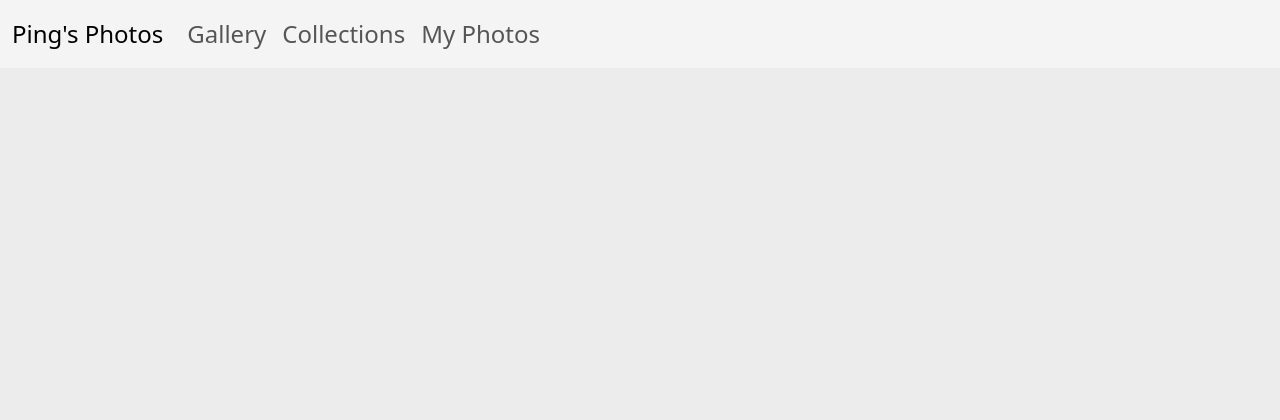
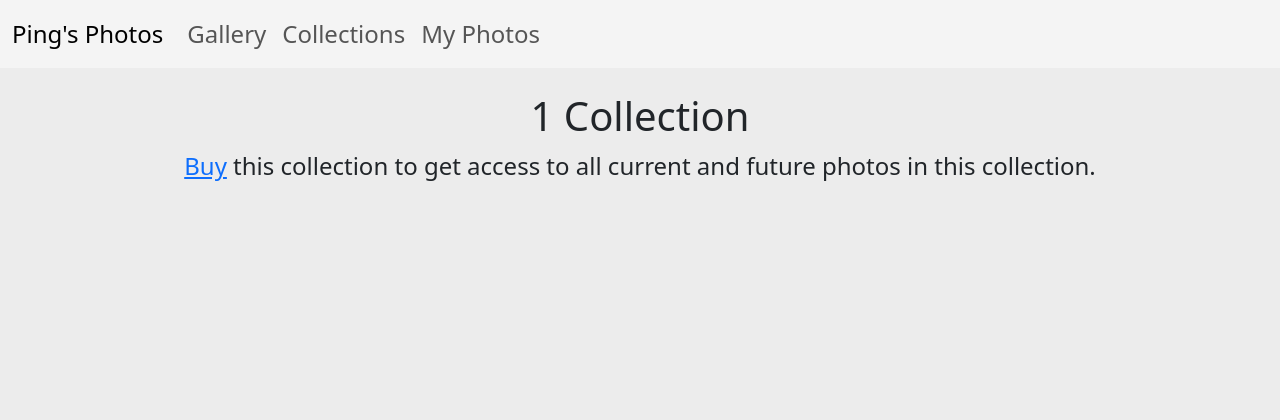
Before and after one commit to MyPingO/Photo-Site, a Flask app: page /collection/1 in a window 1280 px wide. Shown: the top 420 px of the page. Run offline with Flask 2, Linux system fonts and the light colour scheme; the visitor is signed in with stand-in values (Sample User, id 1); data comes from the database, SQL or seed files in the repository; data that the repository does not hold is empty; some libraries are stand-ins or nearby versions.

Commit message:
Added collections, edited html/css

```diff
--- a/app/forms.py
+++ b/app/forms.py
@@ -30,6 +30,6 @@ class SignupForm(FlaskForm):
 
 class EditPhotoForm(FlaskForm):
     description = StringField('Description')
-    category = SelectField('Category', choices=[('',''), ('Flowers & Plants', 'Flowers & Plants'), ('Birds', 'Birds'), ('Animals', 'Animals'), ('Bugs', 'Bugs'), ('Landscapes', 'Landscapes'), ('People', 'People'), ('Other', 'Other')])
+    category = SelectField('Category', choices=[('',''), ('Flowers & Plants', 'Flowers & Plants'), ('Birds', 'Birds'), ('Animals', 'Animals'), ('Bugs', 'Bugs'), ('Landscapes', 'Landscapes'), ('People', 'People'), ('Food', 'Food'), ('Architecture', 'Architecture'), ('Other', 'Other')])
     price = StringField('Price')
     submit = SubmitField('Submit')
--- a/app/routes.py
+++ b/app/routes.py
@@ -3,13 +3,16 @@ from flask import jsonify, render_template, flash, send_from_directory, url_for,
 from flask_login import login_required, current_user, login_user
 from werkzeug.security import check_password_hash, generate_password_hash
 from werkzeug.utils import secure_filename
-from .models import Photo, User, Purchase
+from .models import CollectionPurchase, Photo, User, Purchase
 from .forms import PhotoUploadForm, PurchaseSearchForm, LoginForm, SignupForm, EditPhotoForm
 from app import app, db, login_manager
 from PIL import Image, ImageDraw, ImageFont, ImageOps
 from math import sqrt
 from random import shuffle, choice
 import re, os, stripe
+
+collection_categories = ['Flowers & Plants', 'Animals', 'Birds', 'Bugs', 'Landscapes', 'Food', 'People', 'Architecture', 'Other']
+collection_price = 19.99
 
 # two decorators, same function
 @app.route('/')
@@ -30,13 +33,14 @@ def collections():
         photos = Photo.query.filter_by(category=category).all()
         random_images[category] = choice(photos) if photos else None
 
-    return render_template('collections.html', categories=categories, random_images=random_images)
+    return render_template('collections.html', categories=categories, random_images=random_images, collection_price=collection_price)
 
 @app.route('/collection/<category>')
 def collection(category):
     photos = Photo.query.filter_by(category=category).all()
     shuffle(photos)
-    return render_template('collection.html', photos=photos)
+    collection_purchased = True if CollectionPurchase.query.filter_by(category=category, user_id=current_user.id).first() else False
+    return render_template('collection.html', photos=photos, category=category, collection_purchased=collection_purchased)
 
 @app.route('/upload', methods=['GET', 'POST'])
 @login_required
@@ -150,7 +154,6 @@ def edit_photo(photo_id):
     else:
         return render_template('edit_photo.html', form=form, photo=photo)
 
-
 @app.route('/delete_photo/<int:photo_id>', methods=['POST'])
 @login_required
 def delete_photo(photo_id):
@@ -172,25 +175,9 @@ def delete_photo(photo_id):
         flash('Photo deleted')
         return redirect(url_for('gallery'))
 
-@app.route('/admin/search_purchases', methods=['GET', 'POST'])
+@app.route('/purchase_photo/<int:photo_id>')
 @login_required
-def search_purchases():
-    if not current_user.is_admin:
-        flash('You do not have permission to view this page!')
-        return redirect(url_for('gallery'))
-
-    form = PurchaseSearchForm()
-    purchases = []
-    if form.validate_on_submit():
-        search_term = form.search_term.data
-        purchases = Purchase.query.join(User).filter(
-            User.username.contains(search_term)
-        ).all()
-    return render_template('search_purchases.html', form=form, purchases=purchases)
-
-@app.route('/purchase/<int:photo_id>')
-@login_required
-def purchase(photo_id):
+def purchase_photo(photo_id):
     # Check if photo exists
     photo = Photo.query.get(photo_id)
     if not photo:
@@ -208,48 +195,108 @@ def purchase(photo_id):
     flash('Photo purchased successfully, you can now download it from the My Photos page')
     return redirect(url_for('gallery'))
 
-@app.route('/create_payment/<int:photo_id>')
-def create_payment(photo_id):
+@app.route('/purchase_collection/<category_name>')
+@login_required
+def purchase_collection(category_name):
+    # Check if collection exists
+    if category_name not in collection_categories:
+        flash('Collection not found')
+        return redirect(url_for('collections'))
+
+    if CollectionPurchase.query.filter_by(user_id=current_user.id, category=category_name).first():
+        flash('Collection already purchased')
+        return redirect(url_for('collections'))
+
+    new_collection_purchase = CollectionPurchase(user_id=current_user.id, category=category_name)
+
+    db.session.add(new_collection_purchase)
+    db.session.commit()
+
+    flash('Collection purchased successfully, all present and future photos in this collection can now be downloaded from the My Photos page')
+    return redirect(url_for('collections'))
+
+@app.route('/create_payment/<product_type>/<product_id>')
+def create_payment(product_type, product_id):
     # Check if user is authenticated
     if not current_user.is_authenticated:
-        flash('You must be logged in to purchase a photo')
+        flash('You must be logged in to make a purchase')
         return jsonify({'error': 'Unauthorized'}), 401
-    # Check if photo is already purchased
-    purchase = Purchase.query.filter_by(user_id=current_user.id, photo_id=photo_id).first()
-    if purchase:
-        flash('You have already purchased this photo')
+
+    # Initialize common variables
+    name = None
+    unit_amount = None
+    success_url = None
+    cancel_url = None
+
+    if product_type == 'photo':
+        photo = Photo.query.get(product_id)
+        if not photo:
+            flash('Photo not found')
+            return jsonify({'error': "Not Found"}), 401
+        elif Purchase.query.filter_by(user_id=current_user.id, photo_id=photo.id).first():
+            flash('Photo already purchased')
+            return jsonify({'error': "Already Purchased"}), 401
+
+        name = 'Photo'
+        unit_amount = int(photo.price * 100)
+        success_url = url_for('purchase_photo', photo_id=product_id, _external=True)
+        cancel_url = url_for('gallery', _external=True)
+
+    elif product_type == 'collection':
+        category_name = product_id
+        if category_name not in collection_categories:
+            flash('Collection not found')
+            return jsonify({'error': "Not Found"}), 401
+        elif CollectionPurchase.query.filter_by(user_id=current_user.id, category=category_name).first():
+            flash('Collection already purchased')
+            return jsonify({'error': "Already Purchased"}), 401
+
+        name = 'Collection: ' + category_name
+        unit_amount = int(round(collection_price * 100))
+        success_url = url_for('purchase_collection', category_name=category_name, _external=True)
+        cancel_url = url_for('collections', _external=True)
+
+    else:
+        flash('Invalid product')
         return redirect(url_for('gallery'))
-
-    photo = Photo.query.get(photo_id)
-    if not photo:
-        flash('Photo not found')
-        return redirect(url_for('gallery'))
-
-    # Create a Stripe session for payment
+    print(stripe.api_key)
+    # Create a Stripe session for payment using the defined variables
     session = stripe.checkout.Session.create(
         payment_method_types=['card'],
         line_items=[{
             'price_data': {
                 'currency': 'usd',
                 'product_data': {
-                    'name': 'Photo',
+                    'name': name,
                 },
-                'unit_amount': int(photo.price * 100),
+                'unit_amount': unit_amount,
             },
             'quantity': 1,
         }],
         mode='payment',
-        success_url=url_for('purchase', photo_id=photo_id, _external=True, _scheme='http', _host='localhost:5000'),
-        cancel_url=url_for('gallery', _external=True, _scheme='http', _host='localhost:5000')
+        success_url=success_url,
+        cancel_url=cancel_url
     )
 
     return jsonify(session_id=session.id)
 
+
 @app.route('/my_photos')
 @login_required
 def my_photos():
+    # Query individual photo purchases
     purchases = Purchase.query.filter_by(user_id=current_user.id).all()
-    purchased_photos = [purchase.photo for purchase in purchases]  # gather all photos related to these purchases
+    purchased_photos = [purchase.photo for purchase in purchases]
+
+    # Query collection purchases and add all photos from those collections
+    collection_purchases = CollectionPurchase.query.filter_by(user_id=current_user.id).all()
+    for collection_purchase in collection_purchases:
+        collection_photos = Photo.query.filter_by(category=collection_purchase.category).all()
+        purchased_photos.extend(collection_photos)
+
+    # Remove duplicates if necessary (you can customize this based on your needs)
+    purchased_photos = list(set(purchased_photos))
+
     return render_template('my_photos.html', title='My Photos', photos=purchased_photos)
 
 @app.route('/download/<int:photo_id>')
@@ -307,6 +354,22 @@ def signup():
 
     return render_template('signup.html', form=form)
 
+@app.route('/admin/search_purchases', methods=['GET', 'POST'])
+@login_required
+def search_purchases():
+    if not current_user.is_admin:
+        flash('You do not have permission to view this page!')
+        return redirect(url_for('gallery'))
+
+    form = PurchaseSearchForm()
+    purchases = []
+    if form.validate_on_submit():
+        search_term = form.search_term.data
+        purchases = Purchase.query.join(User).filter(
+            User.username.contains(search_term)
+        ).all()
+    return render_template('search_purchases.html', form=form, purchases=purchases)
+
 def check_signup_data(username, email, password):
     # Check if username is already taken
     user = User.query.filter_by(username=username).first()
--- a/app/static/css/main.css
+++ b/app/static/css/main.css
@@ -23,6 +23,24 @@ a {
 
 .galleryContainer {
     margin: 1%;
+}
+
+.collections-card {
+    border: 1px white solid !important;
+    border-radius: 0 !important;
+    /* box-shadow:
+        7px -5px 0px 0px rgba(0, 0, 0, 0.3),
+        14px -10px 0px 0px rgba(69, 69, 69, 0.3),
+        21px -15px 0px 0px rgba(143, 143, 143, 0.3),
+        28px -20px 0px 0px rgba(198, 198, 198, 0.3); */
+    animation: fadeInShadow 1s forwards;
+}
+.collections {
+    border-radius: 0 !important;
+}
+
+.card-footer {
+    background-color: #e9e9e9 !important;
 }
 
 .card-img-container {
@@ -111,3 +129,14 @@ a {
         width: 100%;
     }
 }
+
+
+@keyframes fadeInShadow {
+    0% {
+        box-shadow: none;
+    }
+
+    100% {
+        box-shadow: 7px -5px 0px 0px rgba(0, 0, 0, 0.3), 14px -10px 0px 0px rgba(69, 69, 69, 0.3), 21px -15px 0px 0px rgba(143, 143, 143, 0.3), 28px -20px 0px 0px rgba(198, 198, 198, 0.3);
+    }
+}
--- a/app/templates/base.html
+++ b/app/templates/base.html
@@ -13,7 +13,7 @@
   <link rel="stylesheet" href="{{ url_for('static', filename='css/main.css') }}">
   <script src="https://js.stripe.com/v3/"></script>
   <script>
-    var stripe = Stripe('pk_live_51Nb7wcDBTPrDBCweZcQaokr0DACDm5ZG1YLE9f1HpM3q2yFE3ObkVxIXOSyIQyvKU9edGgk7tZvX7qsqNQr9r5Zw00xEDZyYrk');
+    var stripe = Stripe('pk_test_51Nb7wcDBTPrDBCwewvTcqwhi1AaQuaaDSLFLa5O0KnNfQbUiVpAdRBX4pHKGNyhE4ZA12V1Vmx1WkrZhtPbJSFq800tuRywYko');
   </script>
 </head>
 
--- a/app/templates/collection.html
+++ b/app/templates/collection.html
@@ -2,6 +2,48 @@
 
 {% from 'macros.html' import photo_gallery with context%}
 
+
 {% block content %}
+<div class="text-center m-4">
+    <h1>{{category}} Collection</h1>
+    {% if not collection_purchased %}
+    <a href="javascript:void(0);" id="buy-collection-link">Buy</a> this collection to get access to all current and
+    future photos in this collection.
+    {% else %}
+    <p>You have already purchased this collection, Thank you!</p>
+    {% endif %}
+</div>
+
 {{ photo_gallery(photos) }}
+
+<script>
+    document.getElementById('buy-collection-link').addEventListener('click', function () {
+        purchaseCollection('{{ category }}');
+    });
+
+    function purchaseCollection(collectionCategory) {
+        fetch('/create_payment/collection/' + collectionCategory)
+            .then(response => response.json())
+            .then(data => {
+                if (data.error === 'Unauthorized') {
+                    // Redirect the user to the login page
+                    window.location.href = '/login';
+                }
+                else if (data.error === "Already Purchased" || data.error === "Not Found") {
+                    // Redirect the user to the login page
+                    window.location.href = '/collections';
+                }
+                else {
+                    stripe.redirectToCheckout({
+                        sessionId: data.session_id
+                    }).then(function (result) {
+                        if (result.error) {
+                            console.error(result.error.message);
+                        }
+                    });
+                }
+            });
+    }
+
+</script>
 {% endblock %}
--- a/app/templates/macros.html
+++ b/app/templates/macros.html
@@ -5,13 +5,15 @@
         <div class="col-lg-6 col-sm-12">
             <div class="card mb-4">
                 <div class="card-img-container">
-                    <img src="{{ url_for('static', filename='images/thumbnails/' + photo.filename) }}" class="card-img-top"
-                        alt="{{ photo.filename }}">
+                    <img src="{{ url_for('static', filename='images/thumbnails/' + photo.filename) }}"
+                        class="card-img-top" alt="{{ photo.filename }}">
                 </div>
                 <div class="card-body">
                     {% set purchase = current_user.purchases.filter_by(photo_id=photo.id).first() if
                     current_user.is_authenticated %}
-                    {% if not purchase and not current_user.is_admin %}
+                    {% set collection_purchased =
+                    current_user.collection_purchases.filter_by(category=photo.category).first() is not none %}
+                    {% if (not purchase and not collection_purchased) and not current_user.is_admin %}
                     <button data-id="{{ photo.id }}" class="btn btn-success buy-photo-btn">Buy Now ${{ photo.price
                         }}</button>
                     {% else %}
@@ -58,8 +60,8 @@
             <div class="modal-content">
                 <div class="modal-body text-center">
                     <div class="zoom-img-container">
-                        <img src="{{ url_for('static', filename='images/previews/' + photo.filename) }}" class="modal-img"
-                            alt="{{ photo.filename }}">
+                        <img src="{{ url_for('static', filename='images/previews/' + photo.filename) }}"
+                            class="modal-img" alt="{{ photo.filename }}">
                     </div>
                 </div>
             </div>
@@ -67,7 +69,7 @@
     </div>
     {% endfor %}
 </div>
-
+<!-- TODO: Check if photos have been purchased in collection -->
 <script>
     window.onload = function () {
         var cards = document.getElementsByClassName('card');
--- a/app/templates/my_photos.html
+++ b/app/templates/my_photos.html
@@ -3,8 +3,9 @@
 
 {% block content %}
 
-<div class="text-center">
+<div class="text-center m-4">
     <h1>My Photos</h1>
+    <p>Here are all the photos you have purchased.</p>
 </div>
 
 {% if photos %}
```
Also changed, not shown: app/models.py (+12 -0 lines), app/templates/collections.html (+42 -15 lines), app/templates/gallery.html (+7 -2 lines).
